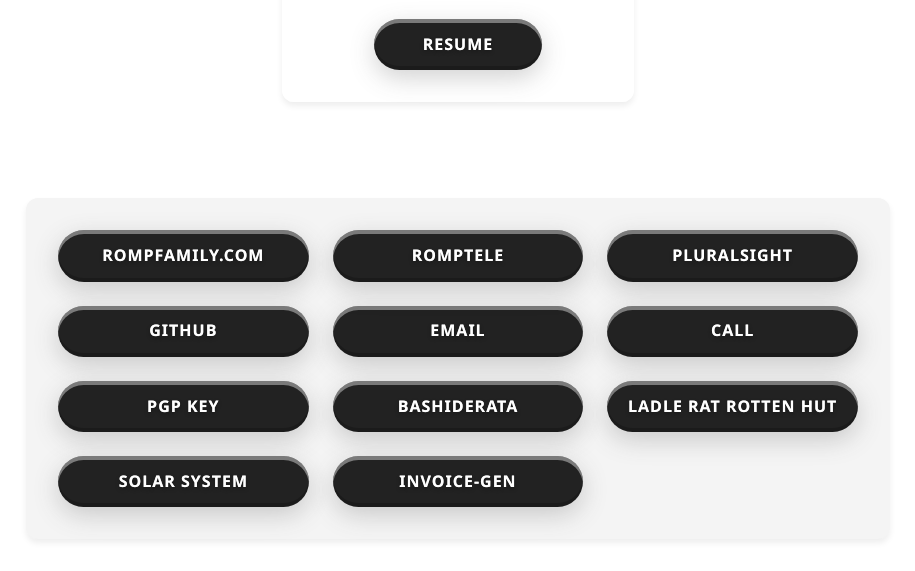
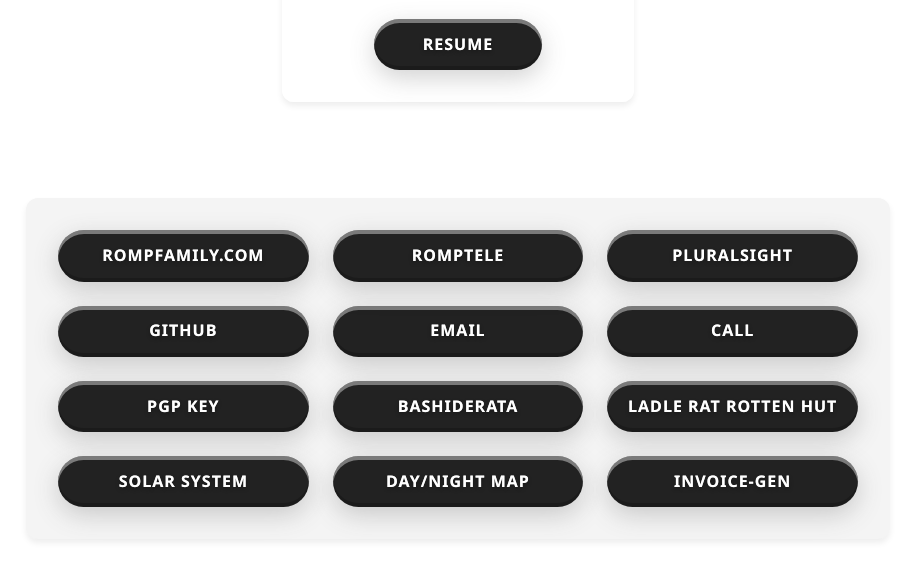
Before and after one commit to 151henry151/my-webserver-setup, a plain HTML site: page domains/com/hromp.com/public_html/index.html in a window 1280 px wide. Shown: the part 332-903 px from the top of the page, without its empty margins (182-1097 px from the left). Drawn offline with Linux system fonts and the light colour scheme.

Commit message:
feat: add Day/Night Map button to main page
- Adds a button linking to the new mercator day/night map page

```diff
--- a/domains/com/hromp.com/public_html/index.html
+++ b/domains/com/hromp.com/public_html/index.html
@@ -261,6 +261,7 @@
                 <a href="bashiderata.html" class="service-link">Bashiderata</a>
                 <a href="ladleratrottenhut.html" class="service-link">Ladle Rat Rotten Hut</a>
                 <a href="solarsystem.html" class="service-link">Solar System</a>
+                <a href="/mercator/" class="service-link">Day/Night Map</a>
                 <a href="/invoice/" class="service-link">invoice-gen</a>
             </div>
         </div>
```
